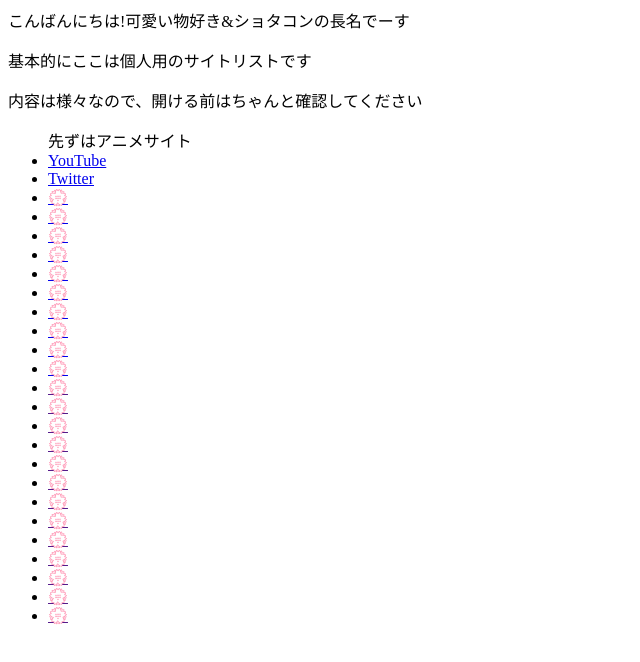
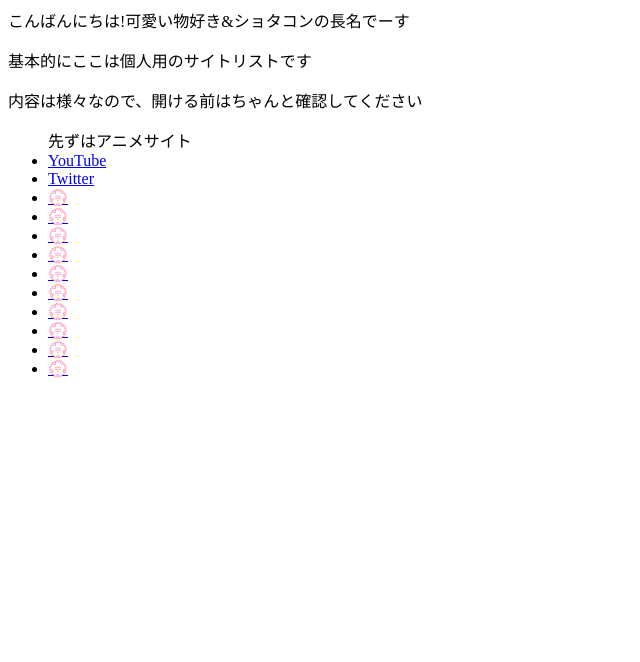
Before and after one commit to Mnpolize/Mnpolize.github.io, a plain HTML site: page index.html in a window 1280 px wide. Shown: the whole page, without its empty margins (0-640 px from the left). Drawn offline with Linux system fonts and the light colour scheme.

Commit message:
Update index.html

```diff
--- a/index.html
+++ b/index.html
@@ -15,18 +15,5 @@
   <li> <a href="https://www.hiccears.com/">💮</a> </li>
   <li> <a href="https://www.nicovideo.jp/">💮</a> </li>
   <li> <a href="https://mail.google.com/mail/u/0/#inbox">💮</a> </li>
-  <li> <a href="">💮</a> </li>
-  <li> <a href="">💮</a> </li>
-  <li> <a href="">💮</a> </li>
-  <li> <a href="">💮</a> </li>
-  <li> <a href="">💮</a> </li>
-  <li> <a href="">💮</a> </li>
-  <li> <a href="">💮</a> </li>
-  <li> <a href="">💮</a> </li>
-  <li> <a href="">💮</a> </li>
-  <li> <a href="">💮</a> </li>
-  <li> <a href="">💮</a> </li>
-  <li> <a href="">💮</a> </li>
-  <li> <a href="">💮</a> </li>
 
 </ul>
```
